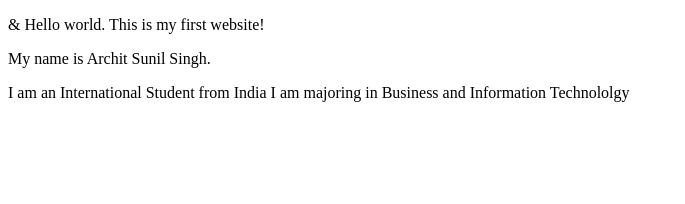
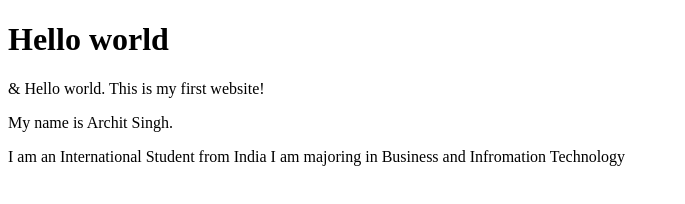
Before and after one commit to A737-com/architsunilsingh_lab1, a plain HTML site: page Index.html in a window 1280 px wide. Shown: the whole page, without its empty margins (0-685 px from the left). Drawn offline with Linux system fonts and the light colour scheme.

Commit message:
Work in progress: updated index.html

```diff
--- a/Index.html
+++ b/Index.html
@@ -1,13 +1,16 @@
 <!DOCTYPE html>
+<html>
 <html lang="en">
 <head>
+    <title>My first Page</title>
 <meta charset="utf-8">
 <title>Internet Technologies and Web Design</title>
 </head>
 <body>
+    <h1>Hello world</h1>
 <p>&amp; Hello world. This is my first website!</p>
-<p1>My name is Archit Sunil Singh.</p>
-<p2>I am an International Student from India</p2>
-<p3>I am majoring in Business and Information Technololgy</p3>
+<p>My name is Archit Singh.</p>
+<p1>I am an International Student from India</p1>
+<p2>I am majoring in Business and Infromation Technology</p2>
 </body>
 </html>
```
Also changed, not shown: 1 other file.
